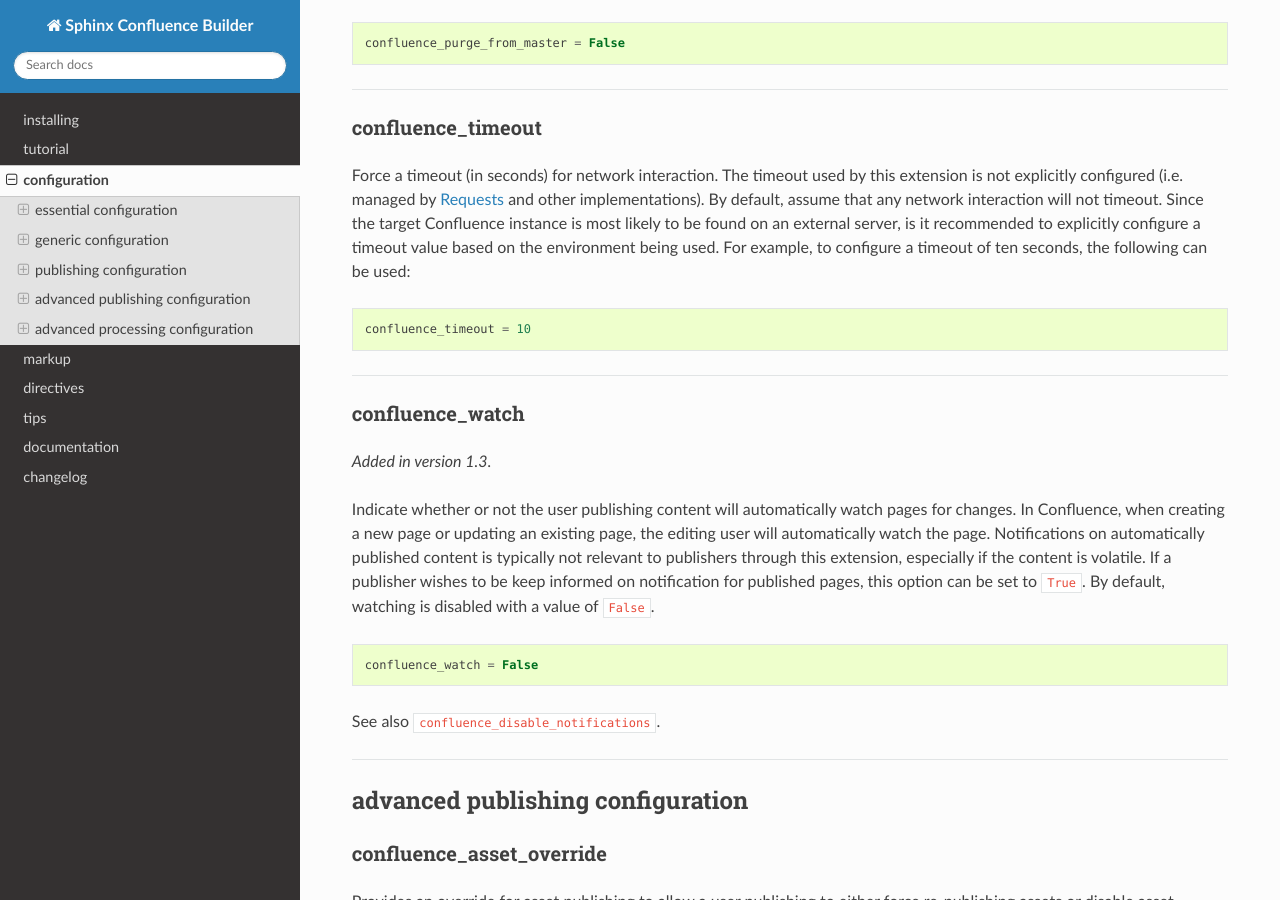
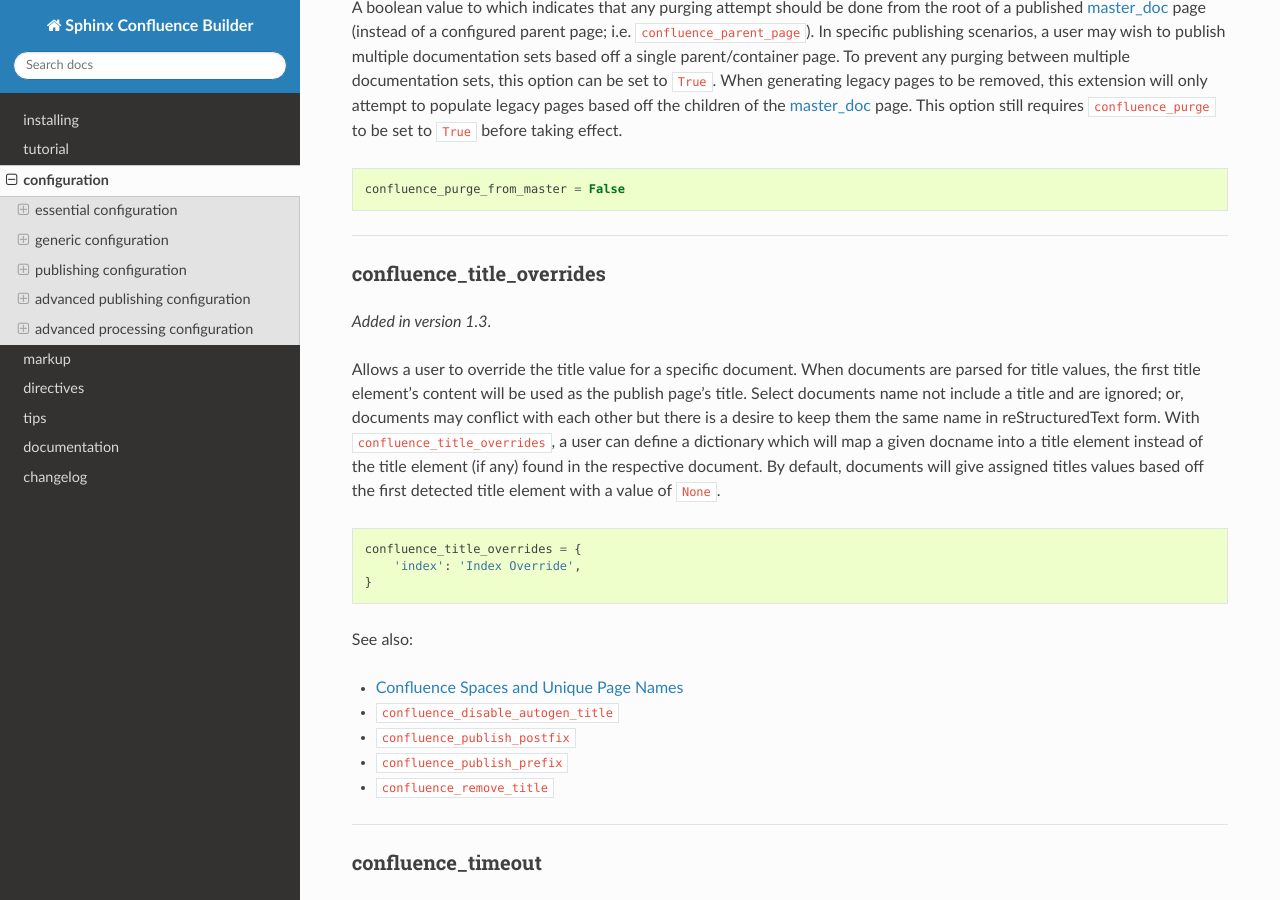
Before and after one commit to sphinx-contrib/confluencebuilder, a Sphinx documentation site: the page built from doc/configuration.rst, in a window 1280 px wide and 900 px high, scrolled down 9242 px. Built offline with Sphinx 7.4.7 and the Read the Docs theme 2.0.0, drawn with Linux system fonts in a browser that asks for light colours; some of the changed text lies outside the part shown.

Commit message:
doc: document new title overrides option
Provides user documentation outlining the capabilities provided through
the recently added `confluence_title_overrides` option.

Signed-off-by: James Knight <james.d.knight@live.com>

```diff
--- a/doc/configuration.rst
+++ b/doc/configuration.rst
@@ -325,6 +325,9 @@ By default, this option is disabled with a value of ``False``.
 
 --------------------------------------------------------------------------------
 
+.. |confluence_disable_autogen_title| replace:: ``confluence_disable_autogen_title``
+.. _confluence_disable_autogen_title:
+
 confluence_disable_autogen_title
 ~~~~~~~~~~~~~~~~~~~~~~~~~~~~~~~~
 
@@ -340,6 +343,11 @@ option can be set to ``True``. By default, this option is set to ``False``.
 .. code-block:: python
 
    confluence_disable_autogen_title = True
+
+See also:
+
+- |confluence_remove_title|_
+- |confluence_title_overrides|_
 
 --------------------------------------------------------------------------------
 
@@ -501,6 +509,40 @@ to ``True`` before taking effect.
 .. code-block:: python
 
    confluence_purge_from_master = False
+
+--------------------------------------------------------------------------------
+
+.. |confluence_title_overrides| replace:: ``confluence_title_overrides``
+.. _confluence_title_overrides:
+
+confluence_title_overrides
+~~~~~~~~~~~~~~~~~~~~~~~~~~
+
+.. versionadded:: 1.3
+
+Allows a user to override the title value for a specific document. When
+documents are parsed for title values, the first title element's content will be
+used as the publish page's title. Select documents name not include a title and
+are ignored; or, documents may conflict with each other but there is a desire to
+keep them the same name in reStructuredText form. With
+``confluence_title_overrides``, a user can define a dictionary which will map a
+given docname into a title element instead of the title element (if any) found
+in the respective document. By default, documents will give assigned titles
+values based off the first detected title element with a value of ``None``.
+
+.. code-block:: python
+
+    confluence_title_overrides = {
+        'index': 'Index Override',
+    }
+
+See also:
+
+- :ref:`Confluence Spaces and Unique Page Names <confluence_unique_page_names>`
+- |confluence_disable_autogen_title|_
+- |confluence_publish_postfix|_
+- |confluence_publish_prefix|_
+- |confluence_remove_title|_
 
 --------------------------------------------------------------------------------
 
@@ -901,6 +943,9 @@ get_relative_uri_ method. The default translation will be the combination of
 
 --------------------------------------------------------------------------------
 
+.. |confluence_remove_title| replace:: ``confluence_remove_title``
+.. _confluence_remove_title:
+
 confluence_remove_title
 ~~~~~~~~~~~~~~~~~~~~~~~
 
@@ -914,6 +959,11 @@ option is enabled with a value of ``True``.
 .. code-block:: python
 
    confluence_remove_title = True
+
+See also:
+
+- |confluence_disable_autogen_title|_
+- |confluence_title_overrides|_
 
 
 .. references ------------------------------------------------------------------
--- a/doc/tips.rst
+++ b/doc/tips.rst
@@ -70,7 +70,8 @@ content can use the ``confluence_publish_prefix``
 (:ref:`jump<confluence_publish_prefix>`) or ``confluence_publish_postfix``
 (:ref:`jump<confluence_publish_postfix>`) options.
 
-See also the :ref:`dry run capability <confluence_publish_dryrun>`.
+See also the :ref:`dry run capability <confluence_publish_dryrun>` and the
+:ref:`title overrides capability <confluence_title_overrides>`.
 
 setting a publishing timeout
 ----------------------------
```
